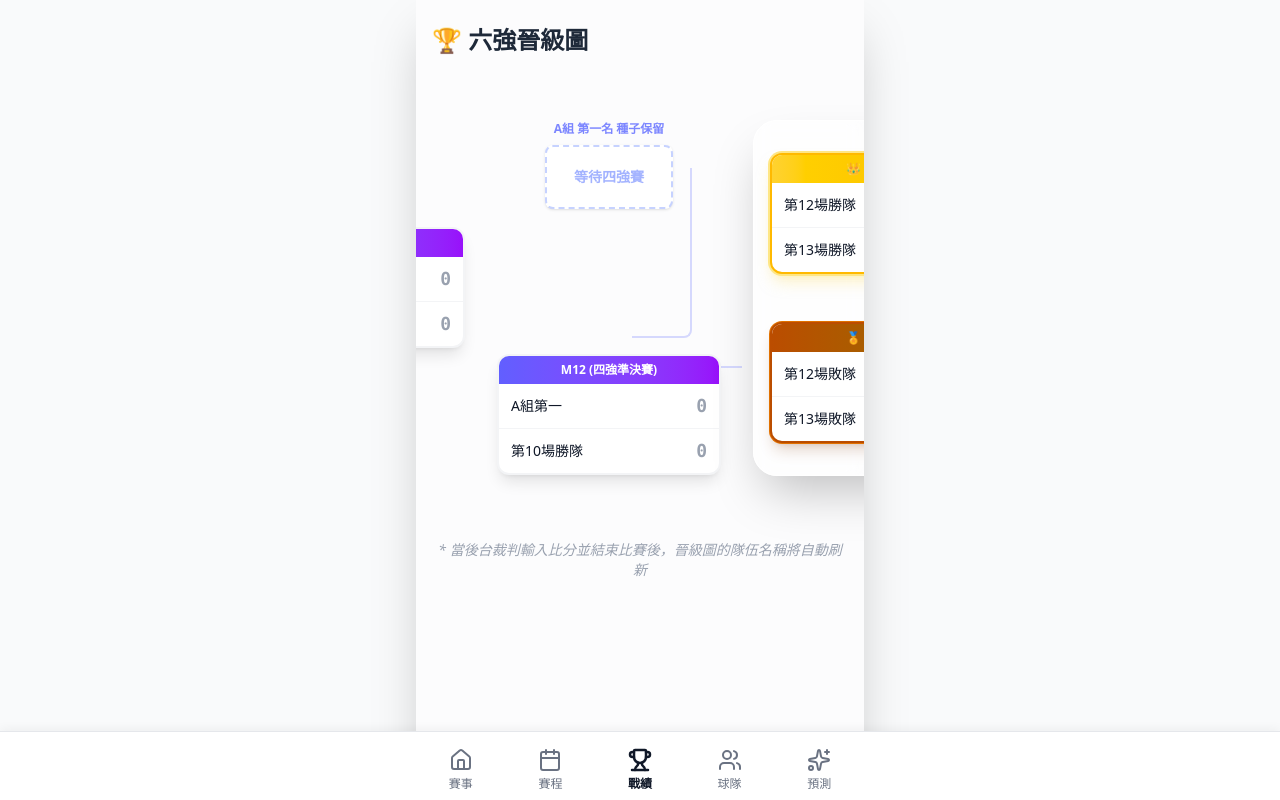
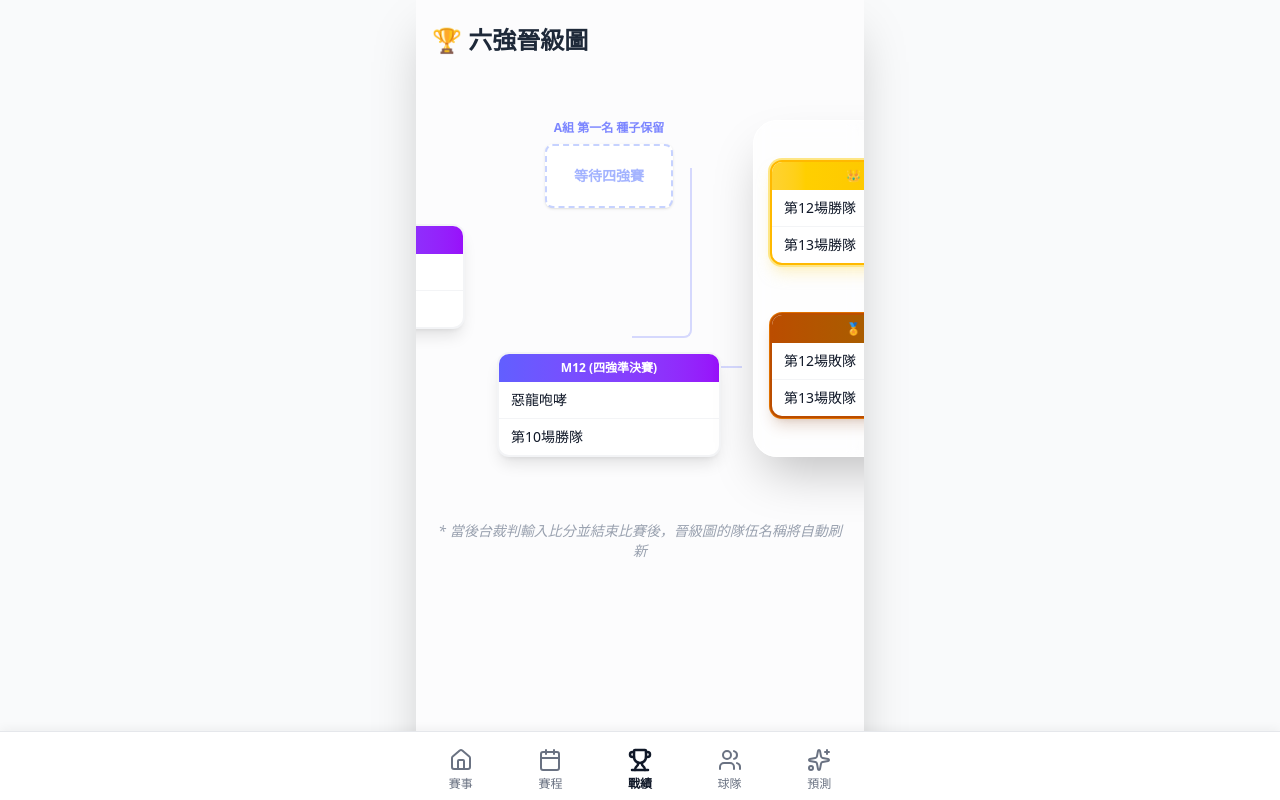
Before and after one commit to Maxlaw111/alumni-cup-pro, a React (Vite) app: page /bracket in a window 1280 px wide. Built offline with nearby package versions, Linux system fonts and the light colour scheme; no server answers; the database is empty.

Commit message:
feat: 賽程卡片動態解析並顯示真實晉級隊伍名稱

```diff
--- a/src/components/MatchCard.jsx
+++ b/src/components/MatchCard.jsx
@@ -1,5 +1,8 @@
 import { clsx } from 'clsx';
 import { cn } from '../lib/utils';
+
+import { useLiveMatches } from '../hooks/useLiveMatches';
+import { formatTeamNameUI } from '../lib/teamResolver';
 
 /**
  * @param {Object} props
@@ -7,6 +10,7 @@ import { cn } from '../lib/utils';
  * @param {boolean} props.isLive // Deprecated flag, using dynamic state from live data
  */
 export function MatchCard({ match }) {
+    const liveData = useLiveMatches();
     // Determine the state from match if injected via useLiveMatches
     const isLive = match.isLive || false;
     const isFinished = match.isFinished || false;
@@ -60,7 +64,7 @@ export function MatchCard({ match }) {
                         </div>
                         <div className="flex flex-col">
                             <span className={cn("font-bold text-lg leading-tight", currentScoreA > currentScoreB ? "text-gray-900" : "text-gray-600")}>
-                                {match.teamA || '未定'}
+                                {formatTeamNameUI(match.teamA, liveData) || '未定'}
                             </span>
                             {setA > 0 && <span className="text-amber-500 text-[10px] font-bold">★ 取得 {setA} 勝</span>}
                         </div>
@@ -84,7 +88,7 @@ export function MatchCard({ match }) {
                         </div>
                         <div className="flex flex-col">
                             <span className={cn("font-bold text-lg leading-tight", currentScoreB > currentScoreA ? "text-gray-900" : "text-gray-600")}>
-                                {match.teamB || '未定'}
+                                {formatTeamNameUI(match.teamB, liveData) || '未定'}
                             </span>
                             {setB > 0 && <span className="text-amber-500 text-[10px] font-bold">★ 取得 {setB} 勝</span>}
                         </div>
--- a/src/components/views/BracketView.jsx
+++ b/src/components/views/BracketView.jsx
@@ -1,48 +1,18 @@
 import { MATCH_SCHEDULE } from "../../constants/data";
 import { useLiveMatches } from "../../hooks/useLiveMatches";
+import { getMatchResult, resolveTeamName } from "../../lib/teamResolver";
 import { clsx } from "clsx";
 
 export function BracketView() {
     const liveData = useLiveMatches();
 
-    const getMatchResult = (matchId) => {
-        const data = liveData[matchId];
-        const match = MATCH_SCHEDULE.find(m => m.id === matchId);
-        if (!data || !match) return { winner: null, loser: null, isFinished: false, isLive: false, setA: 0, setB: 0 };
-
-        let winner = null;
-        let loser = null;
-        if (data.isFinished) {
-            if (data.setA > data.setB) {
-                winner = match.teamA;
-                loser = match.teamB;
-            } else {
-                winner = match.teamB;
-                loser = match.teamA;
-            }
-        }
-        return { winner, loser, isFinished: data.isFinished, isLive: data.isLive, setA: data.setA || 0, setB: data.setB || 0 };
-    };
-
-    const resolveTeamName = (originalName) => {
-        if (originalName.includes("第10場勝隊")) return getMatchResult(10).winner || originalName;
-        if (originalName.includes("第11場勝隊")) return getMatchResult(11).winner || originalName;
-        if (originalName.includes("第10場敗隊")) return getMatchResult(10).loser || originalName;
-        if (originalName.includes("第11場敗隊")) return getMatchResult(11).loser || originalName;
-        if (originalName.includes("第12場勝隊")) return getMatchResult(12).winner || originalName;
-        if (originalName.includes("第13場勝隊")) return getMatchResult(13).winner || originalName;
-        if (originalName.includes("第12場敗隊")) return getMatchResult(12).loser || originalName;
-        if (originalName.includes("第13場敗隊")) return getMatchResult(13).loser || originalName;
-        return originalName;
-    };
-
     const BracketCard = ({ matchId, title, highlight = "default" }) => {
         const match = MATCH_SCHEDULE.find(m => m.id === matchId);
         if (!match) return null;
 
-        const result = getMatchResult(matchId);
-        const resolvedTeamA = resolveTeamName(match.teamA);
-        const resolvedTeamB = resolveTeamName(match.teamB);
+        const result = getMatchResult(matchId, liveData);
+        const resolvedTeamA = resolveTeamName(match.teamA, liveData);
+        const resolvedTeamB = resolveTeamName(match.teamB, liveData);
 
         const isTeamAWinner = result.winner === match.teamA;
         const isTeamBWinner = result.winner === match.teamB;
--- a/src/components/views/PredictView.jsx
+++ b/src/components/views/PredictView.jsx
@@ -4,6 +4,7 @@ import { TEAM_LIST, MATCH_SCHEDULE, GROUPS } from "../../constants/data";
 import { db } from "../../lib/firebase";
 import { ref, push, onValue } from "firebase/database";
 import { useLiveMatches } from "../../hooks/useLiveMatches";
+import { getMatchResult, resolveTeamName } from "../../lib/teamResolver";
 import clsx from "clsx";
 
 export function PredictView() {
@@ -38,81 +39,6 @@ export function PredictView() {
     }, []);
 
     // ---- Auto-Settlement Logic ----
-    const getStandings = (groupName) => {
-        const groupTeams = groupName === "A組" ? GROUPS.A : GROUPS.B;
-        const stats = {};
-        groupTeams.forEach(team => {
-            stats[team] = { name: team, matchWins: 0, setsWon: 0, setsLost: 0, pointsWon: 0, pointsLost: 0 };
-        });
-
-        const groupMatches = MATCH_SCHEDULE.filter(m => m.type.includes(groupName));
-        groupMatches.forEach(match => {
-            const mData = liveData[match.id];
-            if (!mData) return;
-            const tA = match.teamA; const tB = match.teamB;
-            if (!stats[tA] || !stats[tB]) return;
-
-            const setA = mData.setA || 0; const setB = mData.setB || 0;
-            if (mData.isFinished) {
-                if (setA > setB) stats[tA].matchWins++;
-                else if (setB > setA) stats[tB].matchWins++;
-            }
-            stats[tA].setsWon += setA; stats[tA].setsLost += setB;
-            stats[tB].setsWon += setB; stats[tB].setsLost += setA;
-
-            if (mData.sets) {
-                mData.sets.forEach(s => {
-                    stats[tA].pointsWon += (s.scoreA || 0); stats[tA].pointsLost += (s.scoreB || 0);
-                    stats[tB].pointsWon += (s.scoreB || 0); stats[tB].pointsLost += (s.scoreA || 0);
-                });
-            }
-        });
-
-        return Object.values(stats).sort((a, b) => {
-            if (b.matchWins !== a.matchWins) return b.matchWins - a.matchWins;
-            const aSet = a.setsWon - a.setsLost; const bSet = b.setsWon - b.setsLost;
-            if (aSet !== bSet) return bSet - aSet;
-            return (b.pointsWon - b.pointsLost) - (a.pointsWon - a.pointsLost);
-        });
-    };
-
-    const getMatchResult = (matchId) => {
-        const data = liveData[matchId];
-        const match = MATCH_SCHEDULE.find(m => m.id === matchId);
-        if (!data || !match) return { winner: null, loser: null, isFinished: false };
-
-        let winner = null; let loser = null;
-        if (data.isFinished) {
-            if (data.setA > data.setB) { winner = match.teamA; loser = match.teamB; }
-            else { winner = match.teamB; loser = match.teamA; }
-        }
-        return { winner, loser, isFinished: data.isFinished };
-    };
-
-    const resolveTeamName = (name) => {
-        if (!name) return name;
-        if (name.includes("A組第一")) return getStandings("A組")[0]?.name || name;
-        if (name.includes("A組第二")) return getStandings("A組")[1]?.name || name;
-        if (name.includes("A組第三")) return getStandings("A組")[2]?.name || name;
-        if (name.includes("B組第一")) return getStandings("B組")[0]?.name || name;
-        if (name.includes("B組第二")) return getStandings("B組")[1]?.name || name;
-        if (name.includes("B組第三")) return getStandings("B組")[2]?.name || name;
-
-        let target = name;
-        if (name.includes("第10場勝隊")) target = getMatchResult(10).winner || name;
-        else if (name.includes("第11場勝隊")) target = getMatchResult(11).winner || name;
-        else if (name.includes("第12場勝隊")) target = getMatchResult(12).winner || name;
-        else if (name.includes("第13場勝隊")) target = getMatchResult(13).winner || name;
-        else if (name.includes("第10場敗隊")) target = getMatchResult(10).loser || name;
-        else if (name.includes("第11場敗隊")) target = getMatchResult(11).loser || name;
-        else if (name.includes("第12場敗隊")) target = getMatchResult(12).loser || name;
-        else if (name.includes("第13場敗隊")) target = getMatchResult(13).loser || name;
-
-        // Prevent infinite loops and recursively resolve placeholders
-        if (target !== name && target) return resolveTeamName(target);
-        return target;
-    };
-
     const m14Data = liveData[14];
     const m15Data = liveData[15];
     const isTournamentFinished = m14Data?.isFinished && m15Data?.isFinished;
@@ -122,11 +48,11 @@ export function PredictView() {
     let realThird = null;
 
     if (isTournamentFinished) {
-        const m14Result = getMatchResult(14);
-        const m15Result = getMatchResult(15);
-        realFirst = resolveTeamName(m14Result.winner);
-        realSecond = resolveTeamName(m14Result.loser);
-        realThird = resolveTeamName(m15Result.winner);
+        const m14Result = getMatchResult(14, liveData);
+        const m15Result = getMatchResult(15, liveData);
+        realFirst = resolveTeamName(m14Result.winner, liveData);
+        realSecond = resolveTeamName(m14Result.loser, liveData);
+        realThird = resolveTeamName(m15Result.winner, liveData);
     }
 
     let scoredPredictions = predictions.map(p => {
```
Also changed, not shown: src/components/views/AdminDashboard.jsx (+6 -5 lines), src/lib/teamResolver.js (added).
